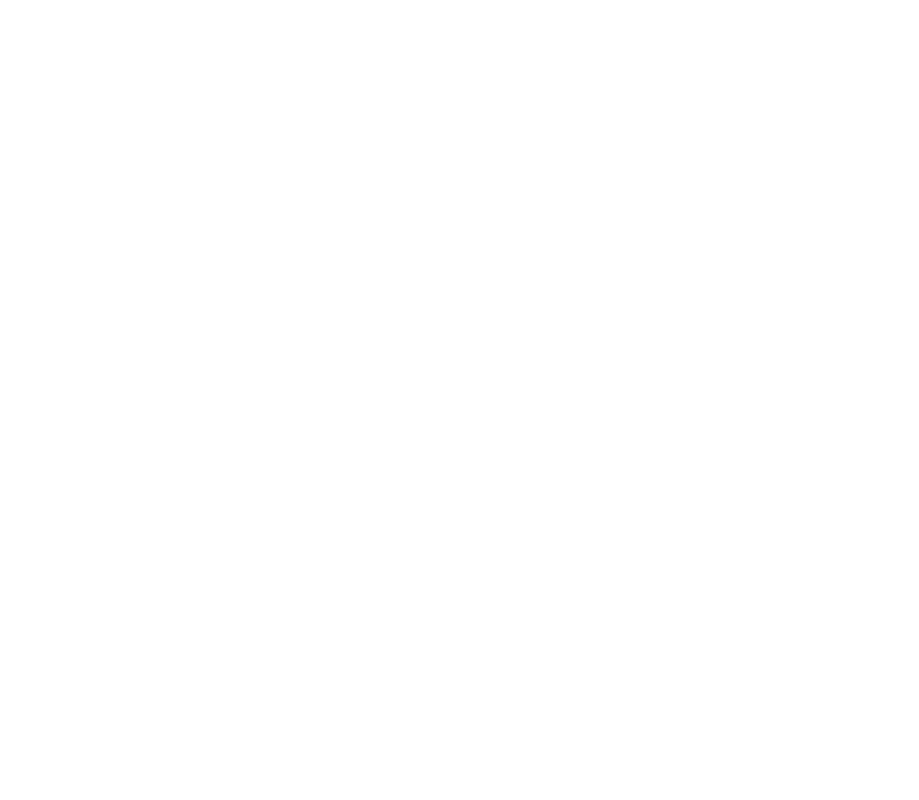
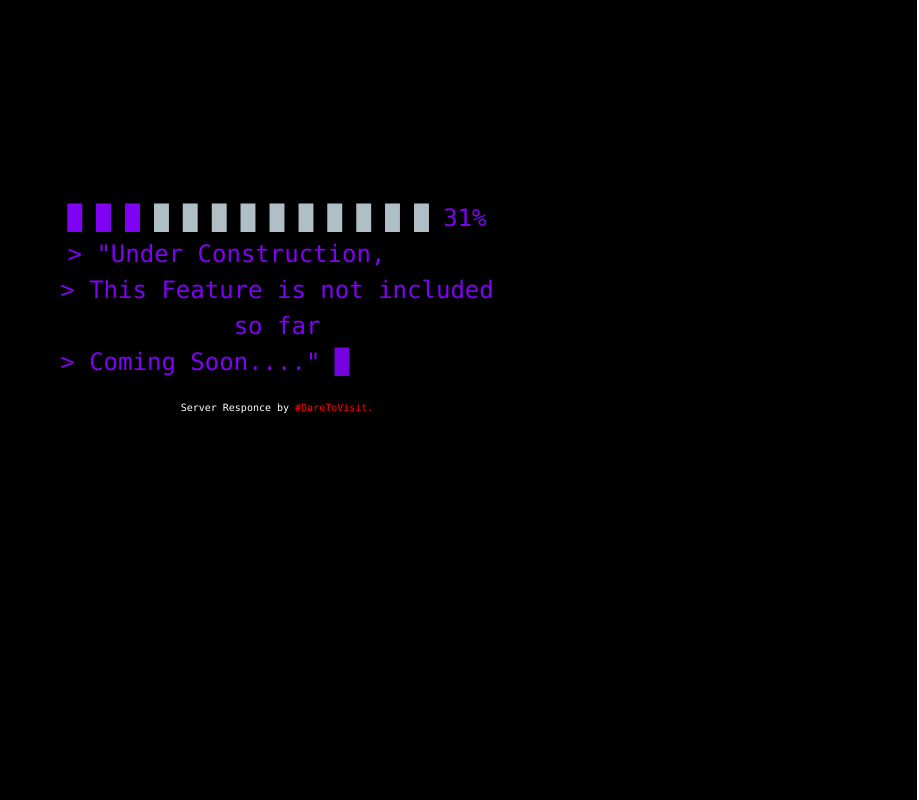
Before and after one commit to Harsh2004R/DTV, a React (Vite) app in the folder dare-to-visit/: page /soon in a window 1280 px wide. Before the commit this address had no page. Shown: the whole page, without its empty margins (361-1280 px from the left). Built offline with nearby package versions, Linux system fonts and the light colour scheme.

Commit message:
coming soon page done

```diff
--- a/dare-to-visit/package.json
+++ b/dare-to-visit/package.json
@@ -22,6 +22,7 @@
     "react-icons": "^4.10.1",
     "react-router": "^6.16.0",
     "react-router-dom": "^6.16.0"
+
   },
   "devDependencies": {
     "@types/react": "^18.2.15",
--- /dev/null
+++ b/dare-to-visit/src/Pages/ComingSoon.css
@@ -0,0 +1,57 @@
+#yazı {
+    color: #8002f5;
+    font-family: Monaco, monospace;
+    width: 100%;
+    text-align: center;
+    position: absolute;
+    top: 45%;
+    left: 0;
+    background-color: #000;
+     width: 100% ;
+     height: 100vh;
+    animation: glitch 300ms infinite normal;
+}
+
+#imleç {
+    animation: imleç 1.5s infinite normal;
+}
+
+::-moz-selection {
+    background: #7021d2;
+    color: #fff;
+}
+
+::selection {
+    background: #7021d2;
+    color: #fff;
+}
+
+@keyframes glitch {
+    0% {
+        opacity: 0;
+        left: 0;
+    }
+
+    40%,
+    10% {
+        opacity: 1;
+        left: -2px;
+    }
+}
+
+@keyframes imleç {
+    0% {
+        opacity: 0;
+        left: 0;
+    }
+
+    40% {
+        opacity: 0;
+        left: -2px;
+    }
+
+    80% {
+        opacity: 1;
+        left: -2px;
+    }
+}
--- /dev/null
+++ b/dare-to-visit/src/Pages/ComingSoon.jsx
@@ -0,0 +1,29 @@
+import React from 'react';
+import './ComingSoon.css'; // Import the CSS file
+import { Box, Text } from '@chakra-ui/react';
+
+const ComingSoon = () => {
+  return (
+    <>
+      <div id="yazı" >
+        <Box w="100%" h="100vh" display={"flex"} alignContent={"center"} justifyContent={"center"}>
+          <Box w={{ base: "90%", md: "50%" }} h={{ base: "50vh", md: "50vh" }} m="auto">
+            <Text textAlign={"center"} fontSize={{ base: "md", md: "2xl" }} >█ █ █ <span style={{ color: '#B0BEC5' }}>█ █ █ █ █ █ █ █ █ █ </span>31%
+              <br />&gt; "Under Construction,&nbsp;&nbsp;&nbsp;&nbsp;&nbsp;&nbsp;&nbsp;
+              <br />&gt; This Feature is not included
+              <br/> so far
+              <br />&gt; Coming Soon...." <span id="imleç">█</span>&nbsp;&nbsp;&nbsp;&nbsp;&nbsp;&nbsp;&nbsp;&nbsp;&nbsp;&nbsp;
+            </Text>
+
+            <Text mt="20px" textAlign={"center"} fontSize={"10px"} color="#fff">
+              Server Responce by <span style={{color:"red"}}>#DareToVisit.</span>
+            </Text>
+          </Box>
+        </Box>
+      </div>
+
+    </>
+  );
+};
+
+export default ComingSoon;
--- a/dare-to-visit/src/Pages/SocialMedia.jsx
+++ b/dare-to-visit/src/Pages/SocialMedia.jsx
@@ -1,9 +1,30 @@
 import React, { useState } from 'react'
-import { Box, Image, Text, Button, HStack } from "@chakra-ui/react";
-import { FaArrowAltCircleRight, FaArrowCircleLeft, FaPlus } from 'react-icons/fa';
-import { FaRegPlusSquare } from 'react-icons/fa';
+import { Box, Image, Text, Button, HStack, VStack } from "@chakra-ui/react";
+import { FaArrowAltCircleRight, FaArrowCircleLeft } from 'react-icons/fa';
+import { Link } from 'react-router-dom';
+import { Link as ChakraLink } from '@chakra-ui/react';
 import PhotosPost from '../Components/PhotosPost';
 import Reels from '../Components/Reels';
+
+
+
+const LinkItems = [
+
+    { name: 'Home', icon: <svg aria-label="Home" className="x1lliihq x1n2onr6 x5n08af" fill="currentColor" height="24" role="img" viewBox="0 0 24 24" width="24"><title>Home</title><path d="M22 23h-6.001a1 1 0 0 1-1-1v-5.455a2.997 2.997 0 1 0-5.993 0V22a1 1 0 0 1-1 1H2a1 1 0 0 1-1-1V11.543a1.002 1.002 0 0 1 .31-.724l10-9.543a1.001 1.001 0 0 1 1.38 0l10 9.543a1.002 1.002 0 0 1 .31.724V22a1 1 0 0 1-1 1Z"></path></svg>, nav: "/" },
+    { name: 'Photos', icon: <svg color='#fff' aria-label="Posts" className="x1lliihq x1n2onr6 x1roi4f4" fill="currentColor" height="24" role="img" viewBox="0 0 24 24" width="24"><title>Posts</title><rect fill="none" height="18" stroke="currentColor" strokeLinecap="round" strokeLinejoin="round" strokeWidth="2" width="18" x="3" y="3"></rect><line fill="none" stroke="currentColor" strokeLinecap="round" strokeLinejoin="round" strokeWidth="2" x1="9.015" x2="9.015" y1="3" y2="21"></line><line fill="none" stroke="currentColor" strokeLinecap="round" strokeLinejoin="round" strokeWidth="2" x1="14.985" x2="14.985" y1="3" y2="21"></line><line fill="none" stroke="currentColor" strokeLinecap="round" strokeLinejoin="round" strokeWidth="2" x1="21" x2="3" y1="9.015" y2="9.015"></line><line fill="none" stroke="currentColor" strokeLinecap="round" strokeLinejoin="round" strokeWidth="2" x1="21" x2="3" y1="14.985" y2="14.985"></line></svg>, nav: "/social" },
+    { name: 'Reels', icon: <svg aria-label="Reels" className="x1lliihq x1n2onr6 x5n08af" fill="currentColor" height="24" role="img" viewBox="0 0 24 24" width="24"><title>Reels</title><line fill="none" stroke="currentColor" strokeLinejoin="round" strokeWidth="2" x1="2.049" x2="21.95" y1="7.002" y2="7.002"></line><line fill="none" stroke="currentColor" strokeLinecap="round" strokeLinejoin="round" strokeWidth="2" x1="13.504" x2="16.362" y1="2.001" y2="7.002"></line><line fill="none" stroke="currentColor" strokeLinecap="round" strokeLinejoin="round" strokeWidth="2" x1="7.207" x2="10.002" y1="2.11" y2="7.002"></line><path d="M2 12.001v3.449c0 2.849.698 4.006 1.606 4.945.94.908 2.098 1.607 4.946 1.607h6.896c2.848 0 4.006-.699 4.946-1.607.908-.939 1.606-2.096 1.606-4.945V8.552c0-2.848-.698-4.006-1.606-4.945C19.454 2.699 18.296 2 15.448 2H8.552c-2.848 0-4.006.699-4.946 1.607C2.698 4.546 2 5.704 2 8.552Z" fill="none" stroke="currentColor" strokeLinecap="round" strokeLinejoin="round" strokeWidth="2"></path><path d="M9.763 17.664a.908.908 0 0 1-.454-.787V11.63a.909.909 0 0 1 1.364-.788l4.545 2.624a.909.909 0 0 1 0 1.575l-4.545 2.624a.91.91 0 0 1-.91 0Z" fillRule="evenodd"></path></svg>, nav: "" },
+    { name: 'Message', icon: <svg aria-label="Messenger" className="x1lliihq x1n2onr6 x5n08af" fill="currentColor" height="24" role="img" viewBox="0 0 24 24" width="24"><title>Messenger</title><path d="M12.003 2.001a9.705 9.705 0 1 1 0 19.4 10.876 10.876 0 0 1-2.895-.384.798.798 0 0 0-.533.04l-1.984.876a.801.801 0 0 1-1.123-.708l-.054-1.78a.806.806 0 0 0-.27-.569 9.49 9.49 0 0 1-3.14-7.175 9.65 9.65 0 0 1 10-9.7Z" fill="none" stroke="currentColor" strokeMiterlimit="10" strokeWidth="1.739"></path><path d="M17.79 10.132a.659.659 0 0 0-.962-.873l-2.556 2.05a.63.63 0 0 1-.758.002L11.06 9.47a1.576 1.576 0 0 0-2.277.42l-2.567 3.98a.659.659 0 0 0 .961.875l2.556-2.049a.63.63 0 0 1 .759-.002l2.452 1.84a1.576 1.576 0 0 0 2.278-.42Z" fillRule="evenodd"></path></svg>, nav: "/soon" },
+    { name: 'Like', icon: <svg aria-label="Notifications" className="x1lliihq x1n2onr6 x5n08af" fill="currentColor" height="24" role="img" viewBox="0 0 24 24" width="24"><title>Notifications</title><path d="M16.792 3.904A4.989 4.989 0 0 1 21.5 9.122c0 3.072-2.652 4.959-5.197 7.222-2.512 2.243-3.865 3.469-4.303 3.752-.477-.309-2.143-1.823-4.303-3.752C5.141 14.072 2.5 12.167 2.5 9.122a4.989 4.989 0 0 1 4.708-5.218 4.21 4.21 0 0 1 3.675 1.941c.84 1.175.98 1.763 1.12 1.763s.278-.588 1.11-1.766a4.17 4.17 0 0 1 3.679-1.938m0-2a6.04 6.04 0 0 0-4.797 2.127 6.052 6.052 0 0 0-4.787-2.127A6.985 6.985 0 0 0 .5 9.122c0 3.61 2.55 5.827 5.015 7.97.283.246.569.494.853.747l1.027.918a44.998 44.998 0 0 0 3.518 3.018 2 2 0 0 0 2.174 0 45.263 45.263 0 0 0 3.626-3.115l.922-.824c.293-.26.59-.519.885-.774 2.334-2.025 4.98-4.32 4.98-7.94a6.985 6.985 0 0 0-6.708-7.218Z"></path></svg>, nav: "/soon" },
+    { name: ' Add Post', icon: <svg color='#fff' aria-label="New post" className="x1lliihq x1n2onr6 x5n08af" fill="currentColor" height="24" role="img" viewBox="0 0 24 24" width="24"><title>New post</title><path d="M2 12v3.45c0 2.849.698 4.005 1.606 4.944.94.909 2.098 1.608 4.946 1.608h6.896c2.848 0 4.006-.7 4.946-1.608C21.302 19.455 22 18.3 22 15.45V8.552c0-2.849-.698-4.006-1.606-4.945C19.454 2.7 18.296 2 15.448 2H8.552c-2.848 0-4.006.699-4.946 1.607C2.698 4.547 2 5.703 2 8.552Z" fill="none" stroke="currentColor" strokeLinecap="round" strokeLinejoin="round" strokeWidth="2"></path><line fill="none" stroke="currentColor" strokeLinecap="round" strokeLinejoin="round" strokeWidth="2" x1="6.545" x2="17.455" y1="12.001" y2="12.001"></line><line fill="none" stroke="currentColor" strokeLinecap="round" strokeLinejoin="round" strokeWidth="2" x1="12.003" x2="12.003" y1="6.545" y2="17.455"></line></svg>, nav: "/ScareOnAdmin" },
+    // { name: 'Neost', icon: "", nav: "" },
+
+
+];
+
+
+
+
+
 const SocialMedia = () => {
     const [showHiddenBox, setShowHiddenBox] = useState(false);
     const [activeTab, setActiveTab] = useState('photos');
@@ -127,11 +148,47 @@ const SocialMedia = () => {
                             w={{ base: "45%", md: "16%" }}
                             h="100%" borderTop={"1px solid #666666"}
                             borderRight={"1px solid #666666"} bg="#222222"
-                        // transition="width 1s ease-in-out"
                         >
 
                             {/* Side bar content will be displayed here */}
+                            <VStack>
+                                <Box mt="10px" w="100%" h={{ base: "50px", md: "60px" }} >
+                                    <Text display={"flex"} alignContent={"center"} alignItems={"center"} justifyContent={"center"} bgGradient="linear(to-t, #FD7E14,#9c27b0)" bgClip="text" fontSize={{ base: "35px", md: "35px" }} fontFamily={{ base: "cenobyte", md: "deadbitch" }} >Dare To Visit</Text>
+                                </Box>
+                                <Box w="100%" h={{ base: "15px", md: "20px" }}></Box>
 
+                                <Box
+                                    // border={"1px solid #fff"}
+                                    w="100%" h={{ base: "auto", md: "auto" }} >
+                                    {LinkItems.map((link, index) => (
+                                        <React.Fragment key={link.name}>
+
+                                            <ChakraLink
+                                                as={Link}
+                                                to={link.nav}
+                                                style={{ textDecoration: 'none', color: 'white' }}
+                                                _hover={{ bg:"rgba(0, 0, 0, 0.2)" }}
+                                                display="flex"
+                                                alignItems="center"
+                                                // border="1px solid red"
+                                                paddingBottom="15px"
+                                                paddingTop="15px"
+                                                color="#FFFFFF"
+                                                w="100%" h="30px"
+                                                p={{ base: "30px", md: "30px" }}
+                                            >
+                                                <VStack style={{ marginRight: '10px' }}>{link.icon}</VStack>
+                                                <div>{link.name}</div>
+                                            </ChakraLink>
+
+
+                                        </React.Fragment>
+                                    ))}
+                                </Box>
+
+
+
+                            </VStack>
 
                         </Box>
 
--- a/dare-to-visit/src/Routes/AllRoutes.jsx
+++ b/dare-to-visit/src/Routes/AllRoutes.jsx
@@ -36,6 +36,7 @@ import Profile from '../Pages/Profile';
 import SocialMedia from '../Pages/SocialMedia';
 import PhotosPost from '../Components/PhotosPost';
 import Reels from '../Components/Reels';
+import ComingSoon from '../Pages/ComingSoon';
 function AllRoutes() {
   return (
     <>
@@ -72,6 +73,10 @@ function AllRoutes() {
         <Route path="/social" element={<SocialMedia />}></Route>
         <Route path="/post" element={<PhotosPost />}></Route>
         <Route path="/reels" element={<Reels />}></Route>
+        <Route path="/soon" element={<ComingSoon />}></Route>
+        {/* <Route path="/footer" element={<Footer />}></Route>  */}
+        {/* <Route path="/footer" element={<Footer />}></Route>  */}
+        {/* <Route path="/footer" element={<Footer />}></Route>  */}
         {/* <Route path="/footer" element={<Footer />}></Route>  */}
         {/* <Route path="/footer" element={<Footer />}></Route>  */}
 
--- a/dare-to-visit/vite.config.js
+++ b/dare-to-visit/vite.config.js
@@ -10,4 +10,8 @@ export default defineConfig({
     host: '0.0.0.0',
     port: 5000, // or your preferred port
   },
+  esbuild: {
+    jsxFactory: 'React.createElement',
+    jsxFragment: 'React.Fragment',
+  },
 })
```
Also changed, not shown: 1 other file (tests, documents, lock files or other folders).
